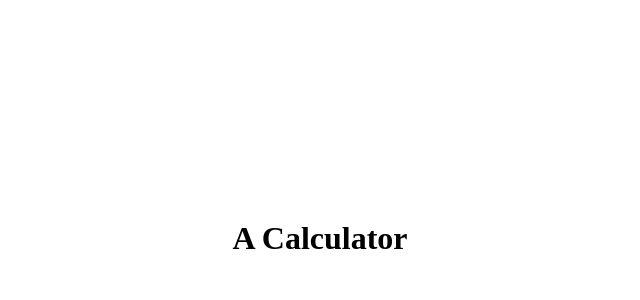
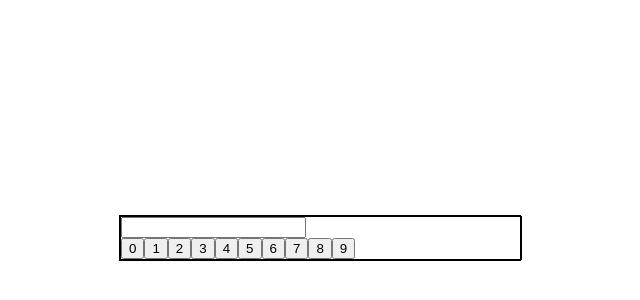
Before and after one commit to TClark1011/react-typescript-calculator, a React (Create React App) app: page / in a window 1280 px wide. Shown: the part 170-470 px from the top of the page, without its empty margins (320-960 px from the left). Built offline with nearby package versions, Linux system fonts and the light colour scheme.

Commit message:
Implemented basic button inputs

```diff
--- a/src/components/Calculator/Calculator.scss
+++ b/src/components/Calculator/Calculator.scss
@@ -1 +1,8 @@
 @import "../../styles/config";
+
+#calculator {
+    width: 400px;
+    max-width: 100%;
+    border: 1px solid black;
+    //temp code to block empty selector warning
+}
--- a/src/components/Calculator/Calculator.tsx
+++ b/src/components/Calculator/Calculator.tsx
@@ -1,12 +1,41 @@
 import './Calculator.scss';
 
-import React from 'react';
+import React, { useState } from 'react';
+
+import CalculatorContext from '../../containers/CalculatorContext';
+
+import CalculatorButton from '../CalculatorButton';
 
 const Calculator: React.FC = (props) => {
+	const [calculatorInput, setCalculatorInput] = useState<string>('');
+
+	const enterInput = (newInput: string): void => {
+		setCalculatorInput(`${calculatorInput}${newInput}`);
+	};
+
 	return (
-		<div id='calculator'>
-			<h1>A Calculator</h1>
-		</div>
+		<CalculatorContext.Provider value={{ enterInput }}>
+			<div id='calculator'>
+				<input
+					id='calculator-display'
+					type='text'
+					readOnly
+					value={calculatorInput}
+				></input>
+				<div id='calculator-buttons-container'>
+					<CalculatorButton symbol={`${0}`} />
+					<CalculatorButton symbol={`${1}`} />
+					<CalculatorButton symbol={`${2}`} />
+					<CalculatorButton symbol={`${3}`} />
+					<CalculatorButton symbol={`${4}`} />
+					<CalculatorButton symbol={`${5}`} />
+					<CalculatorButton symbol={`${6}`} />
+					<CalculatorButton symbol={`${7}`} />
+					<CalculatorButton symbol={`${8}`} />
+					<CalculatorButton symbol={`${9}`} />
+				</div>
+			</div>
+		</CalculatorContext.Provider>
 	);
 };
 
--- /dev/null
+++ b/src/components/CalculatorButton/CalculatorButton.scss
@@ -0,0 +1 @@
+/* your css code */
--- /dev/null
+++ b/src/components/CalculatorButton/CalculatorButton.tsx
@@ -0,0 +1,22 @@
+import React, { useContext } from 'react';
+import CalculatorContext from '../../containers/CalculatorContext';
+
+interface Props {
+	symbol: string;
+}
+
+const CalculatorButton: React.FC<Props> = ({ symbol }) => {
+	const { enterInput } = useContext(CalculatorContext);
+	return (
+		<button
+			className='calculator-button'
+			onClick={() => {
+				enterInput(symbol);
+			}}
+		>
+			{symbol}
+		</button>
+	);
+};
+
+export default CalculatorButton;
--- /dev/null
+++ b/src/components/CalculatorButton/index.ts
@@ -0,0 +1,3 @@
+import CalculatorButton from './CalculatorButton';
+
+export default CalculatorButton;
--- /dev/null
+++ b/src/containers/CalculatorContext.tsx
@@ -0,0 +1,3 @@
+import React from 'react';
+
+export default React.createContext({ enterInput: (input: string) => {} });
```
